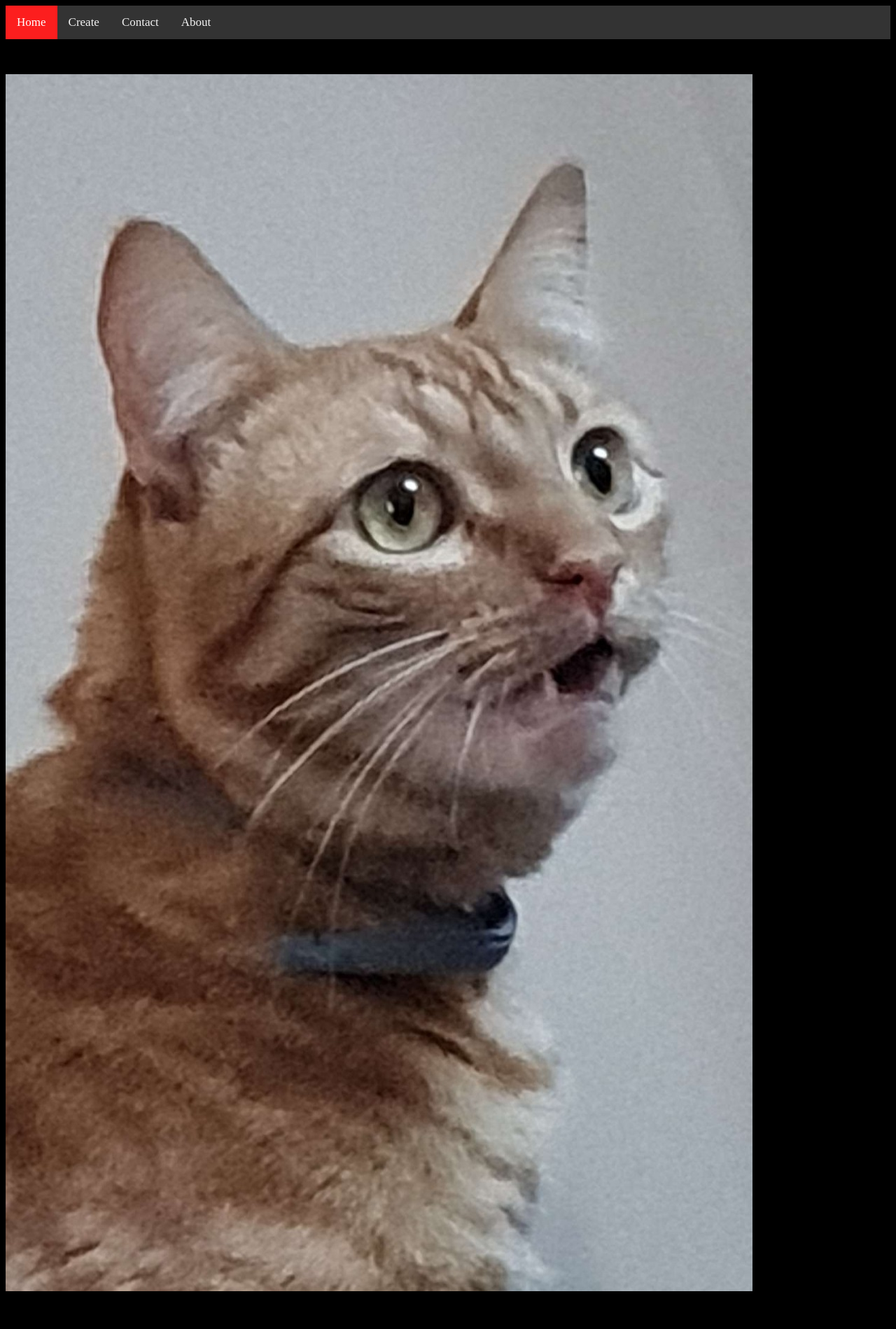
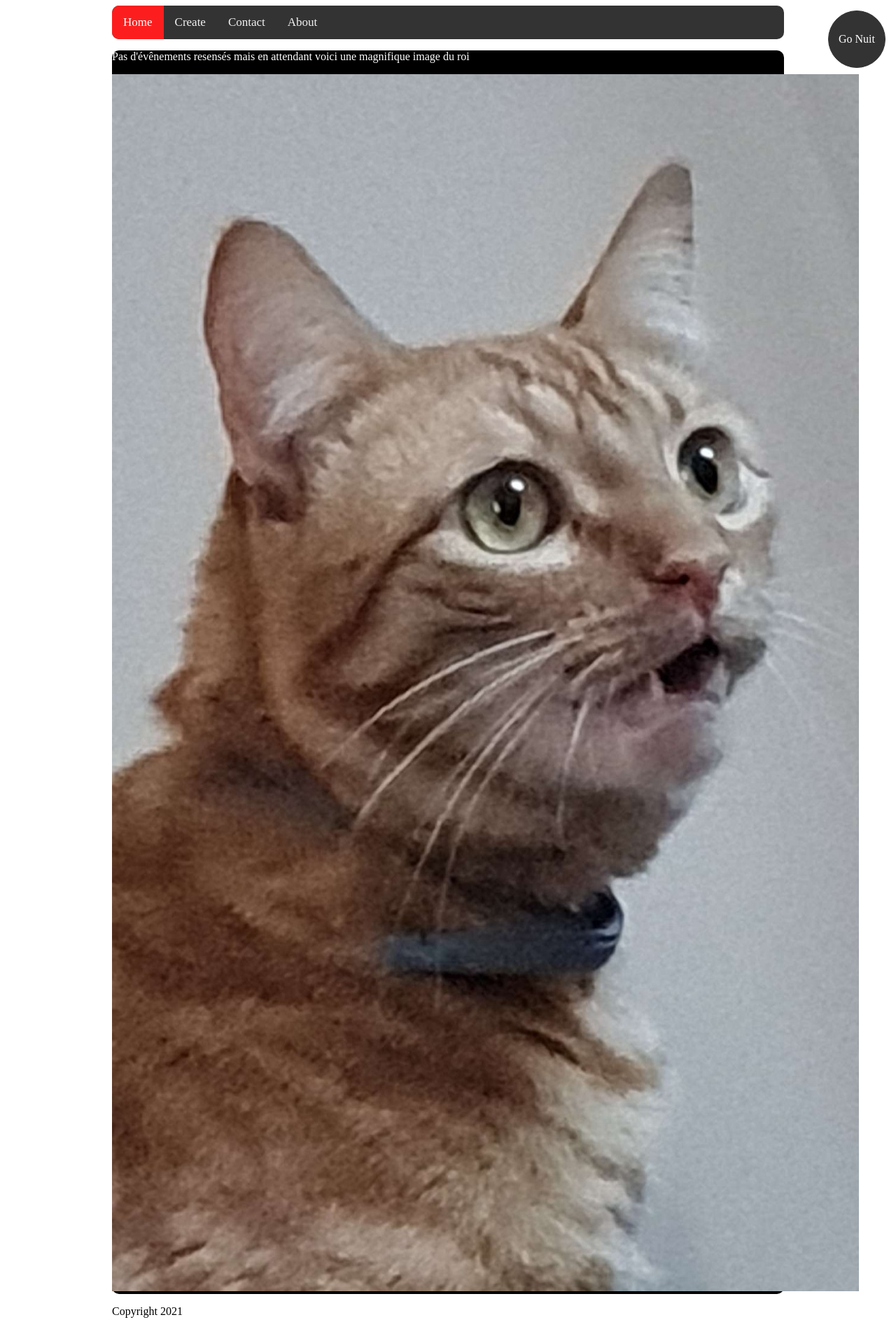
Before and after one commit to JudeSharo/PogoSymf, a Symfony app: template templates/home/home.html.twig in a window 1280 px wide. Shown: the whole page at 70% size. Run offline with Twig, Linux system fonts and the light colour scheme; the template is opened without the code that fills it, so the values that code supplies are empty; some libraries are stand-ins or nearby versions.

Commit message:
Darkmode

```diff
--- a/public/css/home.css
+++ b/public/css/home.css
@@ -1,6 +1,47 @@
+body{
+  background-color: white;
+  margin-left: auto;
+  margin-right: auto;
+  width: 75%;
+}
+
+article{
+  background-color: black;
+  border-radius:10px;
+}
+article p{
+  color:white;
+}
+body.dark {
+    color: #fff!important;
+    background: #333!important;
+}
+body.dark article{
+  background-color: white;
+
+}
+body.dark article p{
+  color:black;
+}
+.btn-toggle {
+    position: absolute;
+    top: 15px;
+    right: 15px;
+    width: 80px;
+    height: 80px;
+    border-radius: 50%;
+    background: #333;
+    color: #fff;
+    border: 1px solid #333;
+    display: flex;
+    justify-content: center;
+    align-items: center;
+    cursor: pointer;
+}
 .topnav {
   background-color: #333;
   overflow: hidden;
+  border-radius:10px;
 }
 
 /* Style the links inside the navigation bar */
@@ -24,12 +65,3 @@
   background-color: #FC1E1E;
   color: white;
 }
-
-body{
-	background-color: black;
-}
-
-article{
-	background-color: white;
-	border-radius:10px;
-}
--- /dev/null
+++ b/public/js/blackmode.js
@@ -0,0 +1,22 @@
+const btnToggle = document.querySelector('.btn-toggle');
+
+btnToggle.addEventListener('click', () => {
+
+    const body = document.body;
+    body.classList.add('light');
+
+    if(body.classList.contains('dark')){
+
+        body.classList.add('light');
+        body.classList.remove('dark');
+        btnToggle.innerHTML = "Go Dark";
+
+    } else if(body.classList.contains('light')){
+
+        body.classList.add('dark');
+        body.classList.remove('light');
+        btnToggle.innerHTML = "Go Light";
+
+    }
+
+})
--- a/templates/base.html.twig
+++ b/templates/base.html.twig
@@ -8,10 +8,6 @@
         <link rel="stylesheet" href="{{asset('css/home.css')}}" type="text/css"/>
         {% block stylesheets %}
         {% endblock %}
-
-        {% block javascripts %}
-
-        {% endblock %}
     </head>
     <body>
         <header>
@@ -20,12 +16,16 @@
                 <a href="{{path('create')}}">Create</a>
                 <a href="#contact">Contact</a>
                 <a href="#about">About</a>
+                <div class="btn-toggle">Go Nuit</div>
             </div>
         </header>
-
-        {% block body %}{% endblock %}
+        {% block body%}{% endblock %}
         <footer>
             <p> Copyright 2021</p>
         </footer>
+
+        <script type="text/javascript" src="{{asset('js/blackmode.js')}}"></script>
+        {% block javascripts %}
+        {% endblock %}
     </body>
 </html>
--- a/templates/home/home.html.twig
+++ b/templates/home/home.html.twig
@@ -4,9 +4,10 @@
 {% endblock %}
 
 {% block body %}
+	<article class ="pogo"></article>
 	{% if event|length>0 %}
 		{% for event in event %} <!--Boucle qui affiche tous les events de la BDD -->
-			<article>
+			<article class="pogo">
 				<h2><a href="{{path('show',{'id':event.id})}}">{{event.title}}</a></h2>
 
 				<p>{{event.description}}</p>
@@ -14,8 +15,10 @@
 			</article>
 		{%endfor%}
 	{% else %}
-		<p>Pas d'évênements resensés mais en attendant voici une magnifique image du roi</p>
-		<img src="{{asset('image/pogo1.jpg')}}" id ="img1">
+		<article class="pogo">
+			<p>Pas d'évênements resensés mais en attendant voici une magnifique image du roi</p>
+			<img src="{{asset('image/pogo1.jpg')}}" id ="img1">
+		</article>
+
 	{% endif %}
-
 {% endblock %}
```
